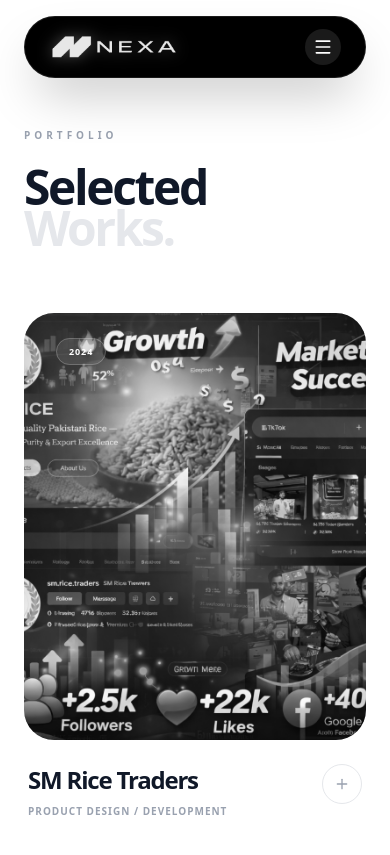
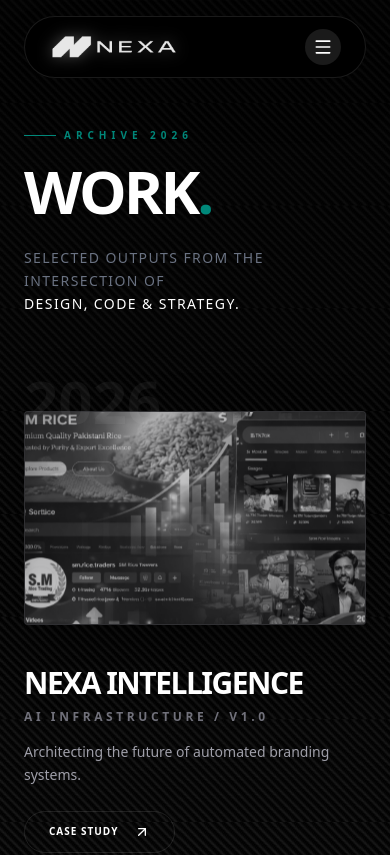
Before and after one commit to usman-glitch/nexa-studio, a Next.js app: page /work in a window 390 px wide. Shown: the top 855 px of the page. Built offline with nearby package versions, Linux system fonts and the light colour scheme.

Commit message:
feat: added 3D tilt, kinetic type, and custom favicon loader

```diff
--- a/app/components/PageTransition.tsx
+++ b/app/components/PageTransition.tsx
@@ -1,9 +1,61 @@
 "use client";
 
-import { motion } from "framer-motion";
+import { motion, AnimatePresence } from "framer-motion";
+import { useState, useEffect } from "react";
+import Image from "next/image";
 
 export default function PageTransition({ children }: { children: React.ReactNode }) {
+  const [isLoading, setIsLoading] = useState(true);
+
+  useEffect(() => {
+    // Controls how long the loading animation stays visible
+    const timer = setTimeout(() => {
+      setIsLoading(false);
+    }, 2000);
+
+    return () => clearTimeout(timer);
+  }, []);
+
   return (
+    <>
+      <AnimatePresence mode="wait">
+        {isLoading && (
+          <motion.div
+            key="loader"
+            initial={{ opacity: 1 }}
+            exit={{ opacity: 0 }}
+            transition={{ duration: 0.5 }}
+            className="fixed inset-0 z-[100] flex items-center justify-center bg-[#080808]"
+            style={{
+              backgroundImage: `url('/carbonfiber2.png')`,
+              backgroundSize: "180px",
+            }}
+          >
+            {/* ROTATING FAVICON */}
+            <motion.div
+              animate={{
+                rotate: 360,
+              }}
+              transition={{
+                repeat: Infinity,
+                duration: 2,
+                ease: "linear"
+              }}
+              className="relative w-16 h-16 md:w-24 md:h-24"
+            >
+              <Image
+                src="/favicon.png"
+                alt="Loading..."
+                fill
+                className="object-contain"
+              />
+            </motion.div>
+          </motion.div>
+        )}
+      </AnimatePresence>
+
+      {/* YOUR ORIGINAL PAGE ANIMATION */}
+      {!isLoading && (
         <motion.div
           initial={{ x: 20, opacity: 0 }}
           animate={{ x: 0, opacity: 1 }}
@@ -15,5 +67,7 @@
         >
           {children}
         </motion.div>
+      )}
+    </>
   );
 }
--- a/app/work/page.tsx
+++ b/app/work/page.tsx
@@ -1,146 +1,249 @@
 "use client";
-// 1. FIXED THE IMPORT PATH BELOW
+
 import PageTransition from "../components/PageTransition";
-import { motion } from "framer-motion";
+// Added 'useMotionValue' and 'useSpring' for the 3D tilt
+import { motion, useScroll, useTransform, useMotionValue, useSpring } from "framer-motion";
 import Image from "next/image";
-import { ArrowUpRight, Plus } from "lucide-react";
-import Footer from "../components/Footer"; // Ensure this path matches your file structure
-
+import { ArrowUpRight, Plus, Zap } from "lucide-react";
+import Footer from "../components/Footer";
+import { useRef, useState } from "react";
 
 const projects = [
   {
-    title: "SM Rice Traders",
-    category: "Product Design / Development",
-    year: "2024",
+    title: "NEXA Intelligence",
+    category: "AI Infrastructure / v1.0",
+    year: "2026",
     image: "/project1.png",
-    color: "#E5E7EB"
+    description: "Architecting the future of automated branding systems."
   },
   {
-    title: "Nike Air Max Campaign",
-    category: "Identity / Motion",
-    year: "2023",
+    title: "Quantum Motion",
+    category: "High-End Animation / UX",
+    year: "2026",
     image: "/project2(1).png",
-    color: "#D1D5DB"
+    description: "Pushing the limits of 60fps web interactions."
   },
   {
-    title: "Adidas UX Overhaul",
-    category: "UI/UX / Strategy",
-    year: "2024",
+    title: "Onyx Commerce",
+    category: "Luxury E-com / Next.js",
+    year: "2025",
     image: "/project3.png",
-    color: "#F3F4F6"
+    description: "A dark-mode shopping experience for boutique labels."
   },
   {
-    title: "Adidas Sportswear",
-    category: "Full Stack / Design",
-    year: "2023",
+    title: "Titan Branding",
+    category: "Identity / 3D Design",
+    year: "2025",
     image: "/project4.png",
-    color: "#E2E8F0"
+    description: "Solidifying digital presence for industrial leaders."
   }
 ];
 
+// --- 3D TILT COMPONENT WRAPPER (Power Addition) ---
+function TiltCard({ children }: { children: React.ReactNode }) {
+  const x = useMotionValue(0);
+  const y = useMotionValue(0);
+
+  // Springs create smooth, realistic motion
+  const mouseXSpring = useSpring(x);
+  const mouseYSpring = useSpring(y);
+
+  // Map mouse position (-0.5 to 0.5) to rotation (-10 to 10 degrees)
+  const rotateX = useTransform(mouseYSpring, [-0.5, 0.5], ["10deg", "-10deg"]);
+  const rotateY = useTransform(mouseXSpring, [-0.5, 0.5], ["-10deg", "10deg"]);
+
+  const handleMouseMove = (e: React.MouseEvent<HTMLDivElement>) => {
+    const rect = e.currentTarget.getBoundingClientRect();
+    const width = rect.width;
+    const height = rect.height;
+    const mouseX = e.clientX - rect.left;
+    const mouseY = e.clientY - rect.top;
+
+    const xPct = mouseX / width - 0.5;
+    const yPct = mouseY / height - 0.5;
+
+    x.set(xPct);
+    y.set(yPct);
+  };
+
+  const handleMouseLeave = () => {
+    x.set(0);
+    y.set(0);
+  };
+
+  return (
+    <motion.div
+      onMouseMove={handleMouseMove}
+      onMouseLeave={handleMouseLeave}
+      style={{
+        rotateX,
+        rotateY,
+        transformStyle: "preserve-3d", // Crucial for 3D depth
+      }}
+      className="relative w-full h-full"
+    >
+      {children}
+    </motion.div>
+  );
+}
+
 export default function WorkPage() {
+  const containerRef = useRef(null);
+  const { scrollYProgress } = useScroll();
+  // Adjusted opacity timing slightly to keep header visible longer
+  const opacity = useTransform(scrollYProgress, [0, 0.3], [1, 0]);
+
+  // Kinetic Text Split setup
+  const titleText = "WORK";
+
   return (
     <PageTransition>
-      <main className="bg-white min-h-screen pt-32 pb-10 md:pb-20 px-6">
-        <div className="max-w-[1500px] mx-auto">
+      <main
+        ref={containerRef}
+        className="relative min-h-screen pt-32 pb-10 md:pb-20 px-6 text-white overflow-hidden"
+        style={{
+          backgroundColor: "#080808",
+          backgroundImage: `url('/carbonfiber2.png')`,
+          backgroundSize: "180px",
+          backgroundRepeat: "repeat",
+          perspective: "1500px", // Enables 3D perspective for the whole page
+        }}
+      >
+        {/* NEON OVERLAY GRADIENT */}
+        <div className="fixed inset-0 pointer-events-none bg-gradient-to-b from-black/80 via-transparent to-black/90 z-0" />
 
-          {/* PAGE HEADER */}
-          <header className="mb-16 md:mb-24">
-            <motion.div
-              initial={{ opacity: 0, y: 20 }}
-              animate={{ opacity: 1, y: 0 }}
-              transition={{ duration: 0.6 }}
+        <div className="max-w-[1500px] mx-auto relative z-10">
+
+          {/* HEADER SECTION: KINETIC TYPOGRAPHY (Upgrade) */}
+          <header className="mb-24 md:mb-40">
+            <motion.div style={{ opacity }}>
+              <div className="flex items-center gap-2 mb-6">
+                <div className="w-8 h-[1px] bg-[#00887a]" />
+                <p className="text-[10px] font-black uppercase tracking-[0.5em] text-[#00887a]">
+                  Archive 2026
+                </p>
+              </div>
+
+              {/* Character-by-Character Split (More Power) */}
+              <h1 className="text-6xl md:text-[10rem] lg:text-[13rem] font-black tracking-tighter leading-[0.8] mix-blend-difference flex flex-wrap">
+                {titleText.split("").map((char, index) => (
+                  <motion.span
+                    key={index}
+                    initial={{ opacity: 0, y: 50, rotateX: -90 }}
+                    animate={{ opacity: 1, y: 0, rotateX: 0 }}
+                    transition={{
+                      duration: 0.8,
+                      delay: index * 0.1,
+                      ease: [0.215, 0.61, 0.355, 1] // cubic-bezier.com finish
+                    }}
+                    style={{ transformOrigin: "top center" }}
+                    className="inline-block"
                   >
-              <p className="text-[10px] font-black uppercase tracking-[0.4em] text-gray-400 mb-6">
-                Portfolio
-              </p>
-              <h1 className="text-5xl md:text-8xl lg:text-9xl font-black text-gray-900 tracking-tighter leading-[0.85] mb-8">
-                Selected <br />
-                <span className="text-gray-200">Works.</span>
+                    {char}
+                  </motion.span>
+                ))}
+                <span className="text-[#00887a]">.</span>
               </h1>
+
+              <motion.p
+                initial={{ opacity: 0 }}
+                animate={{ opacity: 1 }}
+                transition={{ delay: 0.6 }}
+                className="mt-8 text-gray-500 max-w-md text-sm font-medium leading-relaxed uppercase tracking-widest"
+              >
+                Selected outputs from the intersection of <br />
+                <span className="text-white">Design, Code & Strategy.</span>
+              </motion.p>
             </motion.div>
           </header>
 
-          {/* PROJECTS GRID */}
-          <section aria-label="Portfolio Project Showcase" className="grid grid-cols-1 md:grid-cols-2 gap-x-12 gap-y-16 md:gap-y-24">
+          {/* PROJECTS GRID: ASYMMETRICAL LAYOUT */}
+          <section className="grid grid-cols-1 md:grid-cols-12 gap-y-32 md:gap-y-64">
             {projects.map((project, i) => (
               <motion.article
                 key={i}
-                initial={{ opacity: 0, y: 40 }}
+                initial={{ opacity: 0, y: 100 }}
                 whileInView={{ opacity: 1, y: 0 }}
-                viewport={{ once: true, margin: "-100px" }}
-                transition={{ duration: 0.8, delay: i % 2 * 0.2 }}
-                className="group"
+                viewport={{ once: true, margin: "-20%" }}
+                transition={{ duration: 1, ease: [0.16, 1, 0.3, 1] }}
+                className={`col-span-1 md:col-span-7 ${i % 2 !== 0 ? "md:col-start-6" : "md:col-start-1"}`}
               >
-                <div className="relative aspect-[4/5] overflow-hidden rounded-[30px] md:rounded-[40px] bg-gray-100 mb-6 md:mb-8 cursor-pointer">
-                  {/* IMAGE */}
+                <div className="group relative">
+                  {/* FLOATING YEAR INDICATOR */}
+                  <div className="absolute -top-10 left-0 z-20 font-black text-6xl text-white/5 group-hover:text-[#00887a]/20 transition-colors duration-700">
+                    {project.year}
+                  </div>
+
+                  {/* MAIN IMAGE CONTAINER (Upgrade with 3D Tilt) */}
+                  <TiltCard>
+                    <div className="relative aspect-[16/10] overflow-hidden rounded-sm border border-white/10 bg-zinc-900 group-hover:border-[#00887a]/50 transition-colors duration-500 shadow-2xl shadow-black/50">
+
+                      {/* Sub-element with preserve-3d for the image scale */}
+                      <div style={{ transform: "translateZ(50px)", transformStyle: "preserve-3d" }} className="w-full h-full relative">
                         <Image
                           src={project.image}
-                    alt={`Case study for ${project.title} - ${project.category}`}
+                          alt={project.title}
                           fill
-                    sizes="(max-width: 768px) 100vw, 50vw"
-                    className="object-cover scale-105 group-hover:scale-100 transition-transform duration-1000 ease-out grayscale group-hover:grayscale-0"
+                          className="object-cover scale-110 group-hover:scale-105 transition-transform duration-[2s] ease-out opacity-80 group-hover:opacity-100 grayscale group-hover:grayscale-0"
                         />
-
-                  {/* HOVER OVERLAY */}
-                  <div className="absolute inset-0 bg-black/40 opacity-0 group-hover:opacity-100 transition-opacity duration-500 flex items-center justify-center" aria-hidden="true">
-                    <div className="w-16 h-16 md:w-20 md:h-20 bg-white rounded-full flex items-center justify-center scale-0 group-hover:scale-100 transition-transform duration-500 delay-100">
-                      <ArrowUpRight className="text-black w-6 h-6 md:w-8 md:h-8" />
-                    </div>
                       </div>
 
-                  {/* YEAR TAG */}
-                  <div className="absolute top-6 left-6 md:top-8 left-8">
-                    <span className="px-3 py-1.5 md:px-4 md:py-2 bg-white/10 backdrop-blur-md border border-white/20 rounded-full text-[9px] md:text-[10px] font-bold text-white uppercase tracking-widest">
-                      {project.year}
-                    </span>
+                      {/* OVERLAY INTERACTION */}
+                      <div className="absolute inset-0 bg-[#00887a]/10 opacity-0 group-hover:opacity-100 transition-opacity duration-700" />
                     </div>
+                  </TiltCard>
+
+                  {/* PROJECT META */}
+                  <div className="mt-10 flex flex-col md:flex-row justify-between items-start gap-6 relative z-30">
+                    <div>
+                      <h3 className="text-3xl md:text-5xl font-black tracking-tighter uppercase mb-2 group-hover:text-[#00887a] transition-colors">
+                        {project.title}
+                      </h3>
+                      <p className="text-xs font-bold text-zinc-500 uppercase tracking-[0.3em]">
+                        {project.category}
+                      </p>
+                      <p className="mt-4 text-zinc-400 text-sm max-w-sm leading-relaxed">
+                        {project.description}
+                      </p>
                     </div>
 
-                {/* PROJECT INFO */}
-                <div className="flex justify-between items-start px-1 md:px-2">
-                  <div className="max-w-[80%]">
-                    <h3 className="text-2xl md:text-3xl font-black text-gray-900 tracking-tighter mb-2">
-                      {project.title}
-                    </h3>
-                    <p className="text-[10px] md:text-xs font-bold text-gray-400 uppercase tracking-widest">
-                      {project.category}
-                    </p>
+                    <button className="relative overflow-hidden group/btn flex items-center gap-4 px-6 py-3 border border-white/10 rounded-full hover:border-[#00887a] transition-all">
+                      <span className="text-[10px] font-black uppercase tracking-widest relative z-10">Case Study</span>
+                      <ArrowUpRight size={16} className="group-hover/btn:translate-x-1 group-hover/btn:-translate-y-1 transition-transform relative z-10" />
+                      <div className="absolute inset-0 bg-[#00887a] translate-y-full group-hover/btn:translate-y-0 transition-transform duration-300" />
+                    </button>
                   </div>
-                  <button
-                    aria-label={`View details for ${project.title}`}
-                    className="w-10 h-10 md:w-12 md:h-12 rounded-full border border-gray-200 flex items-center justify-center group-hover:bg-black group-hover:border-black transition-all duration-300 flex-shrink-0"
-                  >
-                    <Plus className="w-4 h-4 md:w-5 md:h-5 text-gray-400 group-hover:text-white group-hover:rotate-90 transition-all duration-500" aria-hidden="true" />
-                  </button>
                 </div>
               </motion.article>
             ))}
           </section>
 
-          {/* BOTTOM CTA */}
-          <section className="mt-32 md:mt-48 py-16 md:py-24 border-t border-gray-100 text-center">
-            <h2 className="text-3xl md:text-6xl font-black tracking-tighter mb-8 md:mb-10">
-              Have a vision? <br />
-              <span className="text-gray-300">Let's bring it to life.</span>
+          {/* NEXT LEVEL CTA */}
+          <section className="mt-64 mb-32 relative py-40 overflow-hidden rounded-[40px] border border-white/5 bg-zinc-900/50 backdrop-blur-sm text-center">
+            <div className="absolute inset-0 opacity-20 pointer-events-none" style={{ backgroundImage: "radial-gradient(#00887a 1px, transparent 1px)", backgroundSize: "40px 40px" }} />
+
+            <motion.div
+              initial={{ scale: 0.9, opacity: 0 }}
+              whileInView={{ scale: 1, opacity: 1 }}
+              transition={{ duration: 0.8 }}
+            >
+              <Zap className="mx-auto text-[#00887a] mb-8" size={48} />
+              <h2 className="text-5xl md:text-8xl font-black tracking-tighter mb-12 italic uppercase leading-none">
+                Ready for the <br /> <span className="text-[#00887a]">Next Dimension?</span>
               </h2>
               <a
                 href="https://wa.me/923434378026"
                 target="_blank"
-              rel="noopener noreferrer"
-              aria-label="Start a project with Nexa Studio via WhatsApp"
-              className="inline-flex items-center gap-3 md:gap-4 bg-black text-white px-8 py-4 md:px-12 md:py-6 rounded-full text-[10px] md:text-xs font-black uppercase tracking-[0.2em] hover:scale-105 transition-transform"
+                className="inline-block bg-white text-black px-12 py-6 rounded-full font-black uppercase text-xs tracking-widest hover:bg-[#00887a] hover:text-white transition-all transform hover:scale-110"
               >
-              Start a Project <ArrowUpRight className="w-3 h-3 md:w-4 md:h-4" aria-hidden="true" />
+                Launch Project
               </a>
+            </motion.div>
           </section>
 
         </div>
 
-        {/* RESPONSIVE FOOTER WRAPPER */}
-        <div className="w-full mt-10 md:mt-20 border-t border-gray-50">
         <Footer />
-        </div>
       </main>
     </PageTransition>
   );
```
Also changed, not shown: public/carbonfiber2.png (added). Lines whose indentation alone changed are shown as unchanged.
